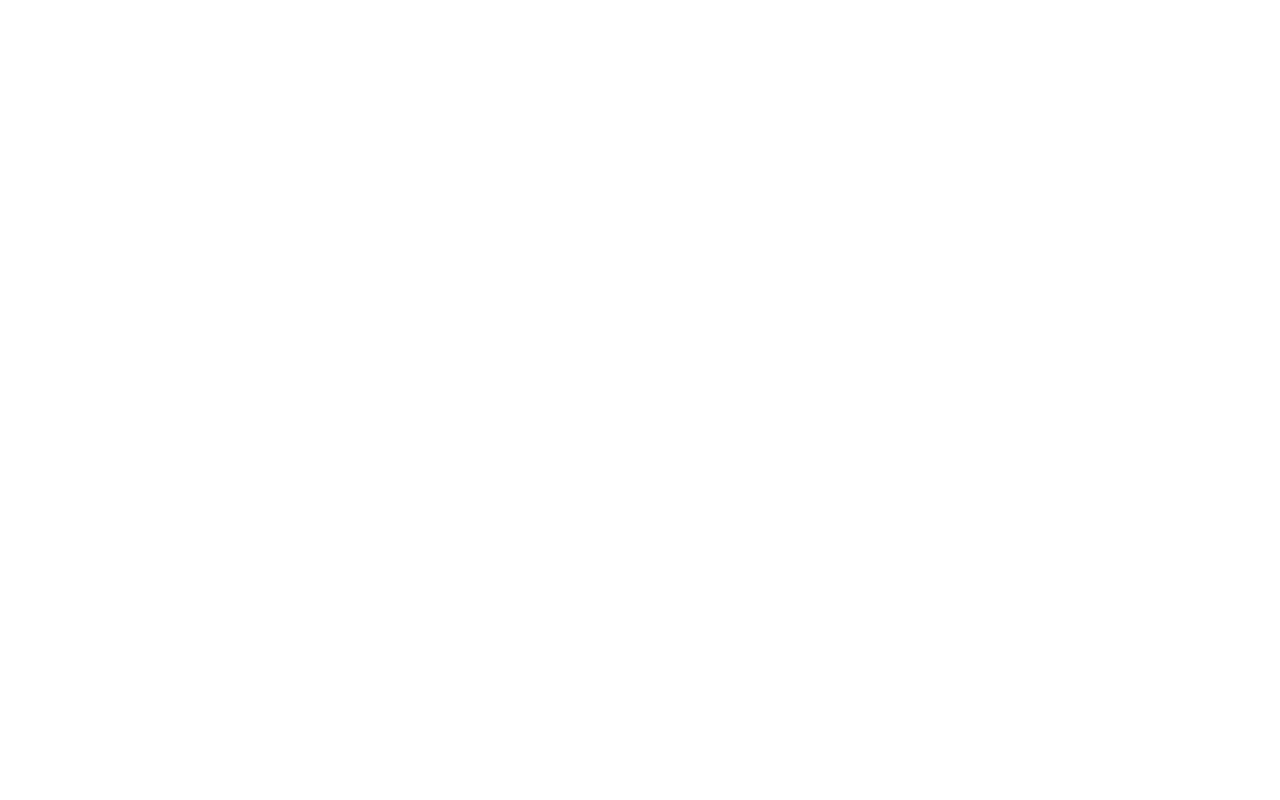
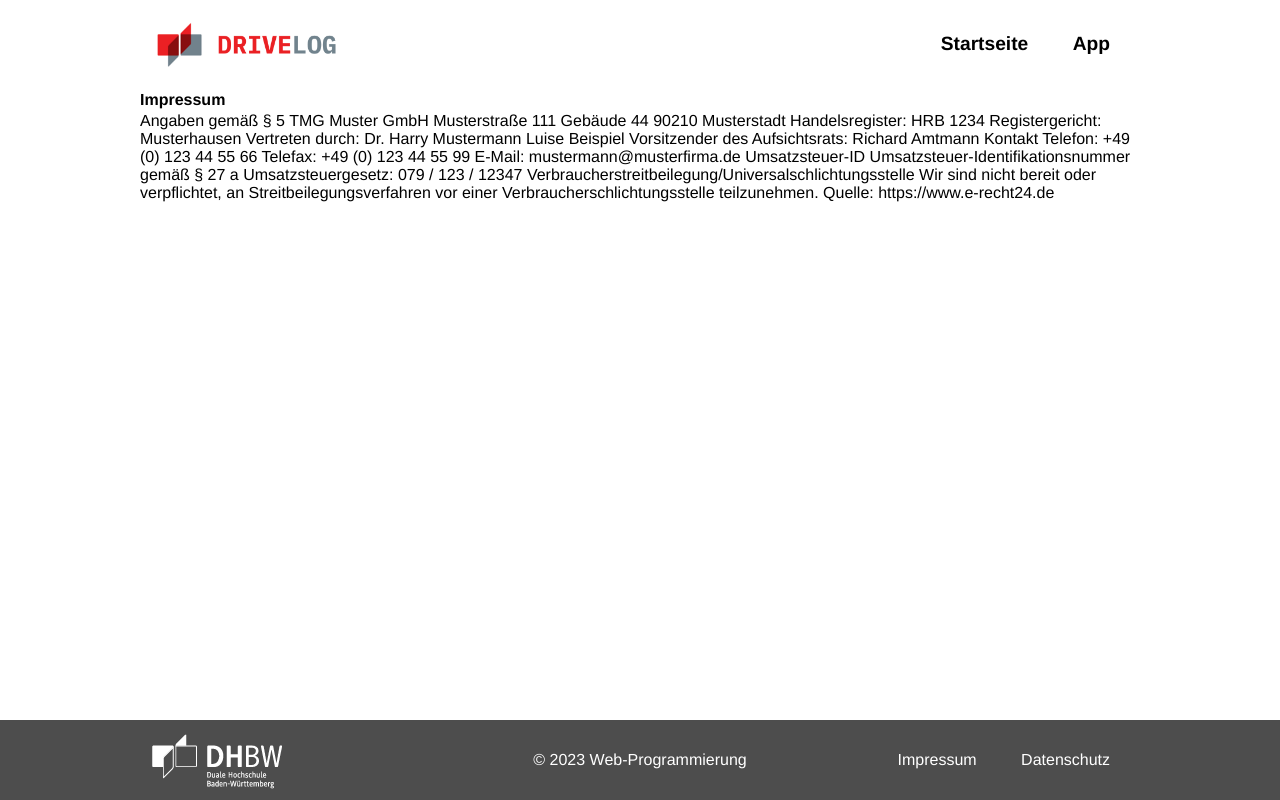
Before and after one commit to PhilippBLG/dhbw-web-portfolio, a website: page jahrgang-2022/impressum.html in a window 1280 px wide. Drawn offline with Linux system fonts and the light colour scheme.

Commit message:
Add CSS reset and update index and other pages

```diff
--- a/jahrgang-2022/css/common.css
+++ b/jahrgang-2022/css/common.css
@@ -1,25 +1,46 @@
 html {
     font-family: Helvetica, sans-serif;
+    min-height: 100vh;
+    position: relative;
+}
+
+body {
+    padding-bottom: 5em;
 }
 
 a:any-link{
-    color: black;
+    color: inherit;
     text-decoration: none;
+}
+
+h1 {
+    font-size 5em;
+    font-weight: 800;
+    line-height: 1.5;
+}
+
+h2 {
+    font-size: 1.7em;
+    font-weight: 700;
+    line-height: 1.5;
 }
 
 .fixed-width {
     width: 1000px;
     margin: auto;
+    padding: 0 10px;
+    box-sizing: border-box;
 }
 
 header {
-    height: 80px;
+    height: 5.5em;
     display: flex;
 }
 
 header a {
-    height: 90%;
+    height: 3em;
     margin: auto;
+    font-size: 1.2em;
 }
 
 header a img {
@@ -30,56 +51,49 @@ nav {
     flex-grow: 1;
     text-align: right;
     margin: auto;
+    font-weight: 700;
 }
 
 nav a {
     padding: 0 10px;
     margin: 0 10px;
-    font-weight: 700;
 }
 
 nav a:hover {
     text-decoration: underline;
 }
 
-.hero {
-    width: 100%;
+footer {
+    background-color: #4d4d4d;
+    color: white;
+    height: 5em;
+    position: absolute;
+    bottom: 0;
+    width: 100vw;
+    display: flex;
+    font-weight: 300;
+}
+.footer-div {
+    display: flex;
 }
 
-.grid2x1 {
+.footer-box {
+    flex: 1;
     display: flex;
-    width: 100%;
-    justify-content: space-between;
+    justify-content: center;
+    align-items: center;
 }
 
-.grid2x1__item {
-    display: grid;
-    grid-template-columns: 1fr 1.5fr;
-    padding: 7%;
-    text-align: center;
-    line-height: 1.5;
+.footer-div .footer-box:first-child :first-child{ margin-right: auto; }
+
+.footer-div .footer-box:last-child :first-child { margin-left: auto;}
+
+footer nav{
+    margin: unset;
+    flex-grow: unset;
+    font-weight: unset;
 }
 
-.grid2x1__item p {
-    grid-area: 2 / 1 / 3 / 3;
-    margin: auto;
-    width: 90%;
+.no-padding {
+    padding: 0;
 }
-
-.grid2x1__item img {
-    width: 70%;
-    margin: auto;
-}
-
-.grid2x1__item h2 {
-    align-self: center;
-    justify-self: center;
-}
-
-footer {
-    height: 80px;
-    display: flex;
-    justify-content: space-between;
-    align-items: center;
-    background-color: 808080;
-}
--- /dev/null
+++ b/jahrgang-2022/css/reset.css
@@ -0,0 +1,7 @@
+html, body, div, span, applet, object, iframe, h1, h2, h3, h4, h5, h6, p, blockquote, pre, a, abbr, acronym, address, big, cite, code, del, dfn, em, img, ins, kbd, q, s, samp, small, strike, strong, sub, sup, tt, var, b, u, i, center, dl, dt, dd, ol, ul, li, fieldset, form, label, legend, table, caption, tbody, tfoot, thead, tr, th, td, article, aside, canvas, details, embed, figure, figcaption, footer, header, hgroup, menu, nav, output, ruby, section, summary, time, mark, audio, video {
+    margin: 0;
+    padding: 0;
+    border: 0;
+    font: inherit;
+    vertical-align: baseline;
+}
--- a/jahrgang-2022/impressum.html
+++ b/jahrgang-2022/impressum.html
@@ -2,10 +2,70 @@
 <html lang="de">
 <head>
     <title>DriveLOG</title>
+    <link rel="stylesheet" href="css/reset.css"/>
     <link rel="stylesheet" href="css/common.css"/>
     <link rel="stylesheet" href="css/impressum.css"/>
 </head>
 <body>
+    <header class="fixed-width">
+        <a href="index.html">
+            <img src="img/drivelog_logo.png">
+        </a>
+        <nav>
+            <a href="index.html">Startseite</a>
+            <a href="verwaltung.html">App</a>
+        </nav>
+    </header>
+    <section>
+        <div class="fixed-width no-padding">
+            <h1>Impressum</h1>
+            <p>Angaben gemäß § 5 TMG
+                Muster GmbH
+                Musterstraße 111
+                Gebäude 44
+                90210 Musterstadt
 
+                Handelsregister: HRB 1234
+                Registergericht: Musterhausen
+
+                Vertreten durch:
+                Dr. Harry Mustermann
+                Luise Beispiel
+
+                Vorsitzender des Aufsichtsrats:
+                Richard Amtmann
+
+                Kontakt
+                Telefon: +49 (0) 123 44 55 66
+                Telefax: +49 (0) 123 44 55 99
+                E-Mail: mustermann@musterfirma.de
+
+                Umsatzsteuer-ID
+                Umsatzsteuer-Identifikationsnummer gemäß § 27 a Umsatzsteuergesetz:
+                079 / 123 / 12347
+
+                Verbraucher­streit­beilegung/Universal­schlichtungs­stelle
+                Wir sind nicht bereit oder verpflichtet, an Streitbeilegungsverfahren vor einer Verbraucherschlichtungsstelle teilzunehmen.
+
+                Quelle: https://www.e-recht24.de</p>
+        </div>
+    </section>
+
+    <footer>
+        <div class="fixed-width footer-div">
+            <div class="footer-box">
+                <img src="img/dhbw_logo.png">
+            </div>
+            <div class="footer-box">
+            <p>&copy; 2023 Web-Programmierung</p>
+            </div>
+            <div class="footer-box">
+                <nav>
+                    <a href="impressum.html">Impressum</a>
+                    <a href="datenschutz.html">Datenschutz</a>
+                </nav>
+            </div>
+        </div>
+    </footer>
 </body>
 </html>
```
Also changed, not shown: jahrgang-2022/css/index.css (+33 -0 lines), jahrgang-2022/datenschutz.html (+27 -0 lines), jahrgang-2022/index.html (+16 -2 lines), jahrgang-2022/verwaltung.html (+28 -0 lines).
